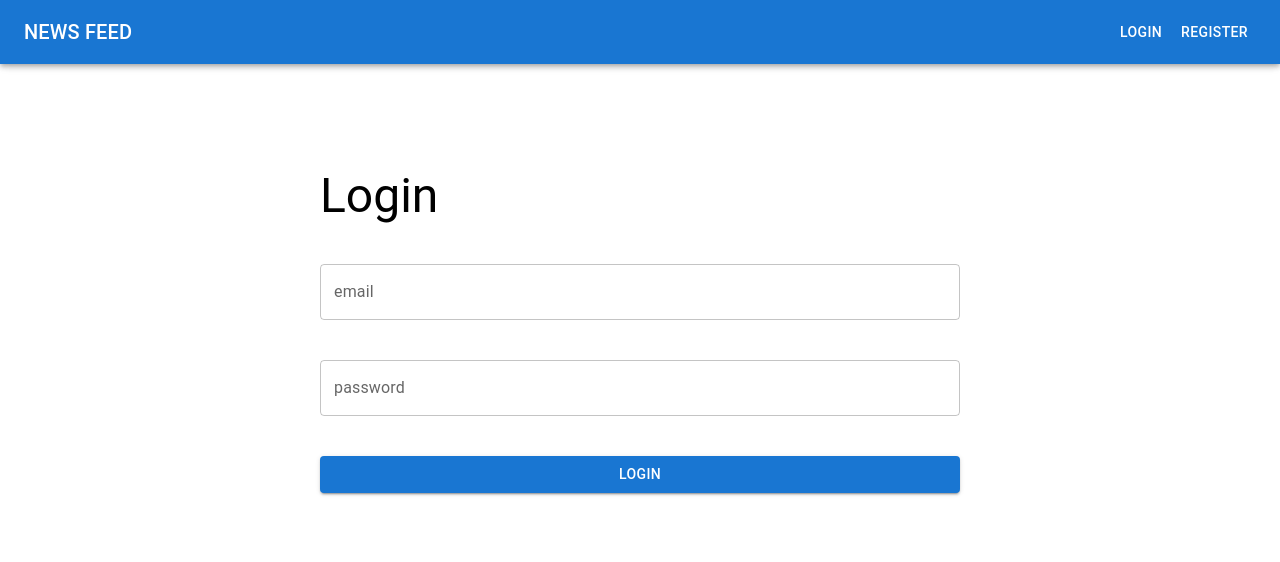
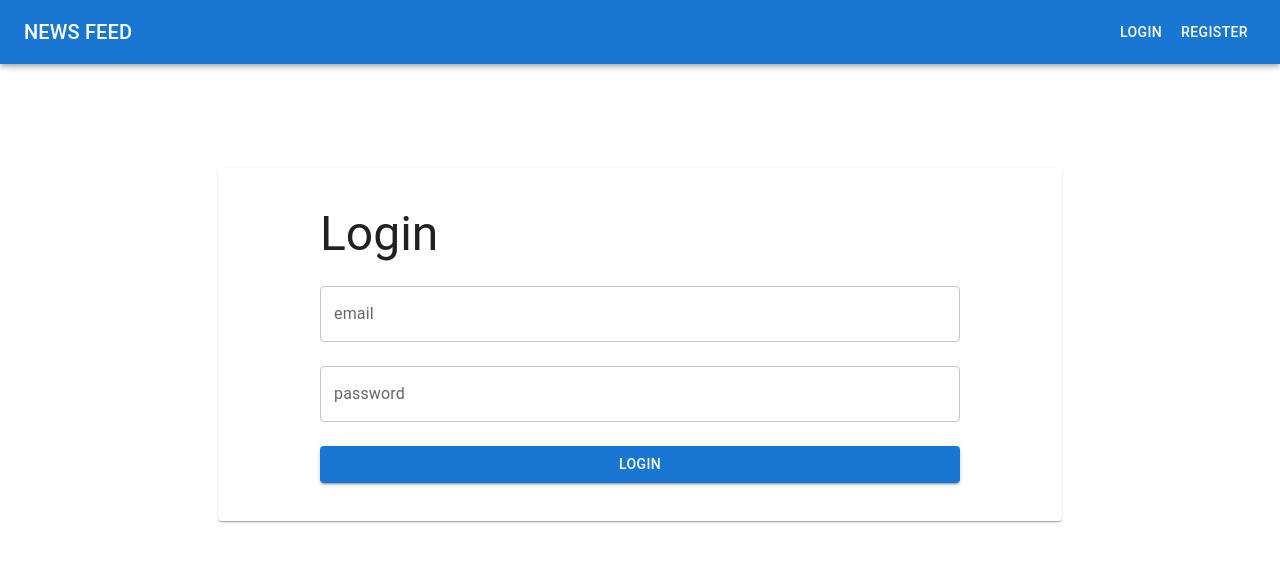
Before and after one commit to nagarjun73/newsfeed-task-front, a React (Create React App) app: page /login in a window 1280 px wide. Shown: the top 562 px of the page. Built offline with nearby package versions, Linux system fonts and the light colour scheme.

Commit message:
minor ui changes

```diff
--- a/src/components/Auth/Login.js
+++ b/src/components/Auth/Login.js
@@ -1,4 +1,4 @@
-import { Box, Stack, Typography, TextField, Button } from '@mui/material'
+import { Box, Stack, Typography, TextField, Button, Card } from '@mui/material'
 import { useState } from 'react'
 import _ from 'lodash'
 import axios from 'axios'
@@ -34,6 +34,7 @@ const Login = (props) => {
           }
         })
         userDispatch({ type: "USER_LOGIN", payload: getAccount.data })
+        setFormError({})
         navigate('/')
       } else {
         setFormError(formValidation)
@@ -52,8 +53,15 @@ const Login = (props) => {
   return (
     <Box paddingTop="20vh" >
       <Toaster />
-      <Box component="form" sx={{ display: "flex", justifyContent: "center" }} onSubmit={loginHandleFunction}>
-        <Stack justifyContent='center' width="50vw" spacing={5}>
+      <Card component="form"
+        sx={{
+          display: "flex",
+          justifyContent: "center",
+          margin: "auto",
+          padding: "3vw",
+          width: '60vw'
+        }} onSubmit={loginHandleFunction}>
+        <Stack justifyContent='center' width="50vw" spacing={3}>
           <Typography variant="h3">Login</Typography>
 
           {fields.map((filed, i) => {
@@ -71,7 +79,7 @@ const Login = (props) => {
 
           <Button type="submit" variant="contained">Login</Button>
         </Stack>
-      </Box>
+      </Card>
     </Box>
   )
 }
--- a/src/components/Auth/Register.js
+++ b/src/components/Auth/Register.js
@@ -1,4 +1,4 @@
-import { Box, Stack, Typography, TextField, Button } from '@mui/material'
+import { Box, Stack, Typography, TextField, Button, Card } from '@mui/material'
 import axios from 'axios'
 import { useState } from 'react'
 import runValidaion from './Validations/Reg-validation'
@@ -41,10 +41,9 @@ const Register = (props) => {
   return (
     <Box paddingTop="20vh">
       <Toaster />
-      <Box component="form" sx={{ display: "flex", justifyContent: "center" }} onSubmit={signInHandleFunction}>
-        <Stack justifyContent='center' width="50vw" spacing={5}>
+      <Card component="form" sx={{ display: "flex", justifyContent: "center", width: "60vw", margin: "auto", padding: "2vw" }} onSubmit={signInHandleFunction}>
+        <Stack justifyContent='center' width="50vw" spacing={3}>
           <Typography variant="h3">Register</Typography>
-
           {fields.map((fld, i) => {
             return <TextField
               key={i}
@@ -60,7 +59,7 @@ const Register = (props) => {
 
           <Button type="submit" variant="contained">Register</Button>
         </Stack>
-      </Box>
+      </Card>
     </Box>
   )
 }
--- a/src/components/Feed/NewsCard.js
+++ b/src/components/Feed/NewsCard.js
@@ -4,7 +4,7 @@ const NewsCard = (props) => {
   const { feed } = props
 
   return (
-    <Card sx={{ marginY: '3vh' }}>
+    <Card sx={{ marginY: '3vh', padding: "1vw" }} elevation={3}>
       <CardContent>
         <Typography sx={{ fontSize: 14 }} color="text.secondary" gutterBottom>
           {feed.category}
@@ -13,7 +13,7 @@ const NewsCard = (props) => {
           {feed.title}
         </Typography>
         <Typography sx={{ mb: 1.5 }} color="text.secondary">
-          {new Date(feed.pubDate).toString()}
+          {new Date(feed.pubDate).toLocaleString()}
         </Typography>
         <Typography variant="body2">
           {feed.description}
--- a/src/components/Feed/NewsFeed.js
+++ b/src/components/Feed/NewsFeed.js
@@ -34,7 +34,7 @@ const NewsFeed = (props) => {
 
   return (
     <Box paddingTop="10vh">
-      {userPresent ? <Box width="50vw" margin="auto">
+      {userPresent ? <Box sx={{ width: { xs: '90vw', md: "60vw" } }} margin="auto">
         <Dropdown option={option} optionUpdater={optionUpdater} />
         {feeds.map((feed) => {
           return <NewsCard key={feed._id} feed={feed} />
```
